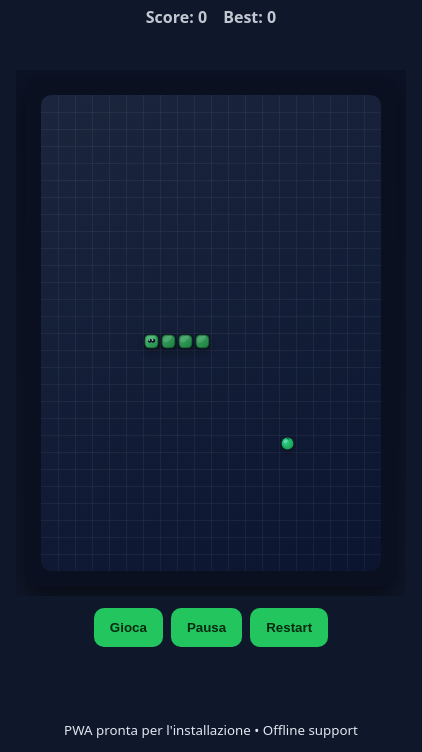
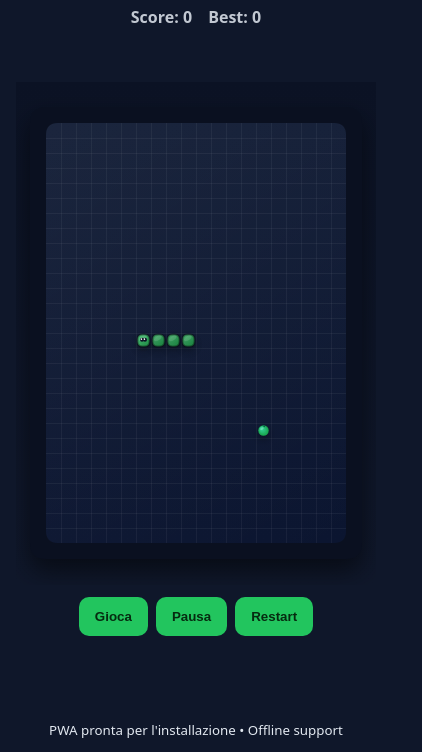
Before and after one commit to Moseaca/SNAKE, a website built with Vite: page index.html in a window 390 px wide. Shown: the part 92-844 px from the top of the page, 422 px wide, since content can reach past the window. Built offline with nearby package versions, Linux system fonts and the light colour scheme.

Commit message:
feat(mobile): migliorato resize canvas, tap-to-start/pause, fix touch-action

```diff
--- a/src/index.css
+++ b/src/index.css
@@ -27,11 +27,14 @@ button {
   border-radius: 10px;
   padding: 12px 16px;
   font-weight: 700;
+  touch-action: manipulation;
+  -webkit-tap-highlight-color: transparent;
 }
 
 canvas {
   display: block;
   margin: 0 auto;
+  touch-action: none;
 }
 
 .container {
@@ -50,3 +53,8 @@ canvas {
   place-items: center;
   padding: 16px;
 }
+
+.controls {
+  position: relative;
+  z-index: 2;
+}
--- a/src/main.ts
+++ b/src/main.ts
@@ -48,22 +48,33 @@ let lastTick = performance.now();
 let tickEveryMs = speedForScore(config, state.score);
 
 function resize() {
-  // Fill available width while maintaining practical max height on mobile
   const dpr = Math.max(1, Math.min(2, window.devicePixelRatio || 1));
-  const maxWidth = Math.min(window.innerWidth, 540);
-  const maxHeight = Math.min(window.innerHeight - 160, 800);
-  const portrait = window.innerHeight >= window.innerWidth;
-  const cssWidth = portrait ? maxWidth : Math.min(maxWidth, Math.floor(maxHeight * 0.7));
-  const cssHeight = portrait ? Math.min(Math.floor(cssWidth * 1.35), maxHeight) : maxHeight;
+  const container = document.querySelector('.main > div') as HTMLElement;
+  const header = document.querySelector('.header') as HTMLElement;
+  const footer = document.querySelector('.footer') as HTMLElement;
+  const containerWidth = Math.min(container?.clientWidth || window.innerWidth, 640);
+  const headerH = header?.getBoundingClientRect().height || 0;
+  const footerH = footer?.getBoundingClientRect().height || 0;
+  const verticalPadding = 48; // space around canvas and controls
+  const availH = Math.max(320, Math.min(window.innerHeight - headerH - footerH - verticalPadding, 900));
+
+  // Decide grid based on current viewport orientation
+  config = createConfig(window.innerWidth, window.innerHeight);
+  const ratio = config.rows / config.columns;
+
+  let cssWidth = containerWidth;
+  let cssHeight = Math.floor(cssWidth * ratio);
+  if (cssHeight > availH) {
+    cssHeight = Math.floor(availH);
+    cssWidth = Math.floor(cssHeight / ratio);
+  }
 
   canvas.style.width = cssWidth + 'px';
   canvas.style.height = cssHeight + 'px';
   canvas.width = Math.floor(cssWidth * dpr);
   canvas.height = Math.floor(cssHeight * dpr);
 
-  config = createConfig(cssWidth, cssHeight);
   layout = computeLayout(canvas.width, canvas.height, config);
-  // Re-render after resize
   render(ctx, state, config, layout);
 }
 
@@ -152,6 +163,16 @@ canvas.addEventListener('touchend', () => {
   touchStartX = 0; touchStartY = 0;
 }, { passive: true });
 
+// Canvas tap to start/pause (mobile friendly)
+canvas.addEventListener('click', () => {
+  if (!running) {
+    start();
+    msgEl.textContent = 'Vai!';
+  } else {
+    pause();
+  }
+});
+
 // Buttons
 const playBtn = document.getElementById('play') as HTMLButtonElement;
 const pauseBtn = document.getElementById('pause') as HTMLButtonElement;
```
